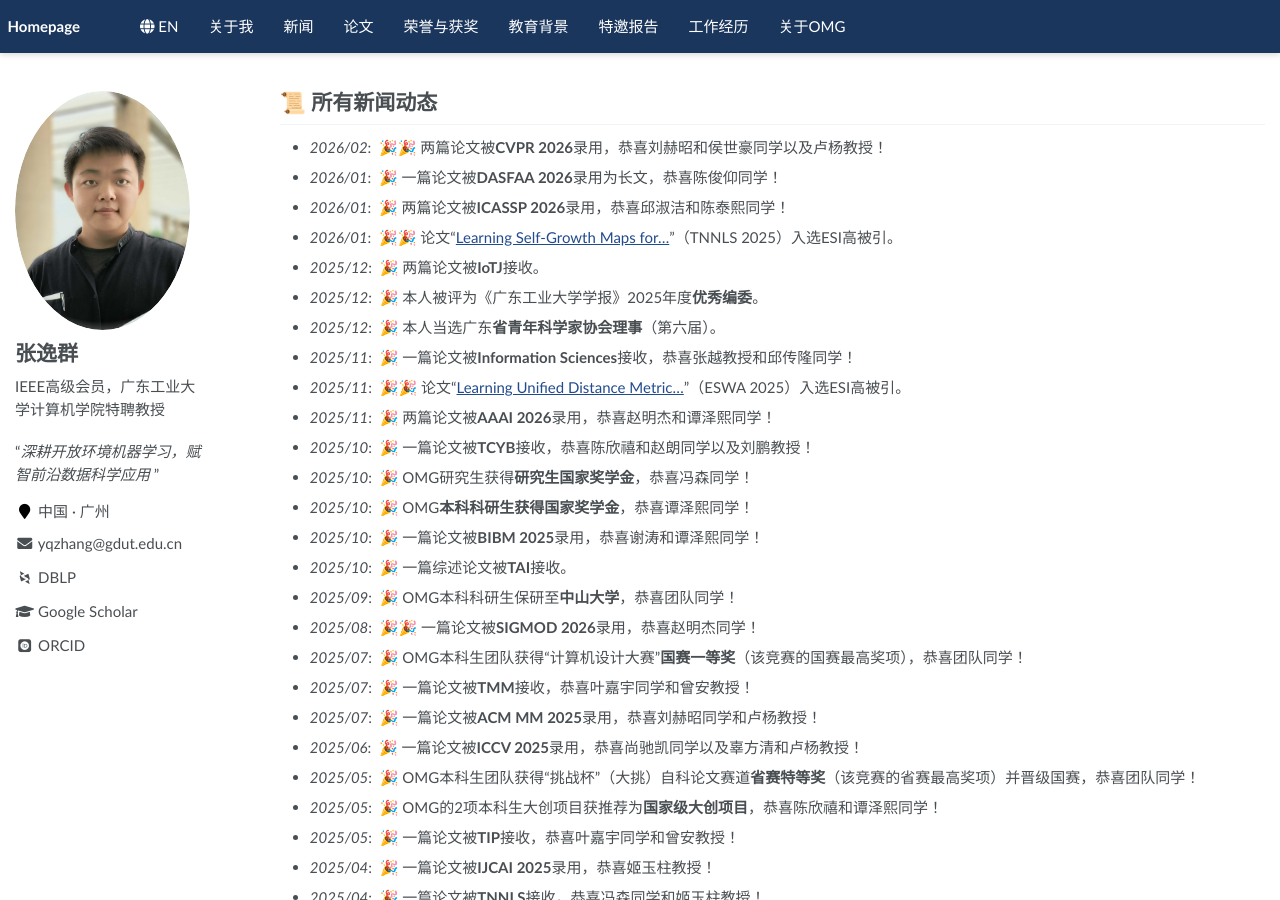
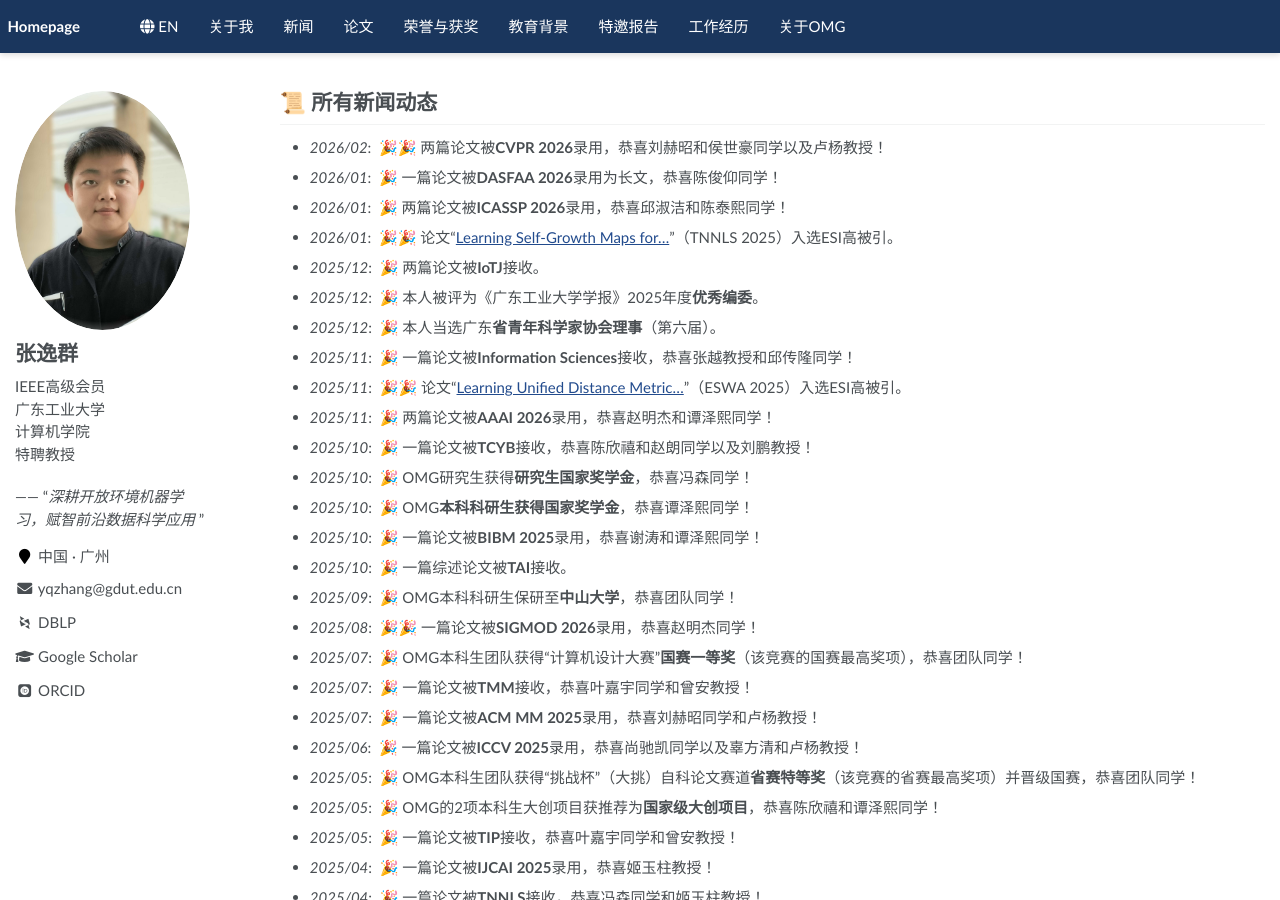
Before and after one commit to yqzhang-Zz/zh-news, a Jekyll site: the page built from _pages/about.md, in a window 1280 px wide and 900 px high. Built offline with Jekyll 4.4.1, drawn with Linux system fonts in a browser that asks for light colours; some web fonts are replaced; a script that is not in the unit is left out; comment, search, counter and statistics services are not loaded.

```diff
--- a/_config.yml
+++ b/_config.yml
@@ -7,7 +7,7 @@
 
 # Site Settings
 title                    : "张逸群的个人主页 - 所有新闻"
-description              : "“<em>深耕开放环境机器学习，赋智前沿数据科学应用</em> ”"
+description              : "—— “<em>深耕开放环境机器学习，赋智前沿数据科学应用</em> ”"
 repository               : "yqzhang-Zz.github.io/zh"
 google_scholar_stats_use_cdn : true
 
@@ -23,7 +23,7 @@ baidu_site_verification  :  # get baidu_site_verification from https://ziyuan.ba
 author:
   name             : "张逸群"
   avatar           : "images/yqzhang.jpg"
-  bio              : "IEEE高级会员，广东工业大学计算机学院特聘教授"
+  bio              : "IEEE高级会员<br>广东工业大学<br>计算机学院<br>特聘教授"
   location         : "中国 · 广州"
   employer         :
   pubmed           :
```
